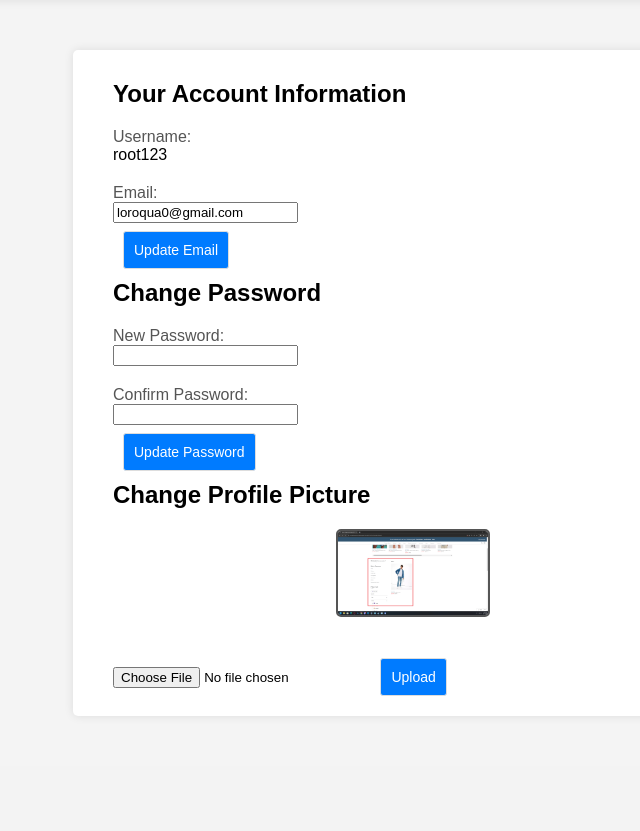
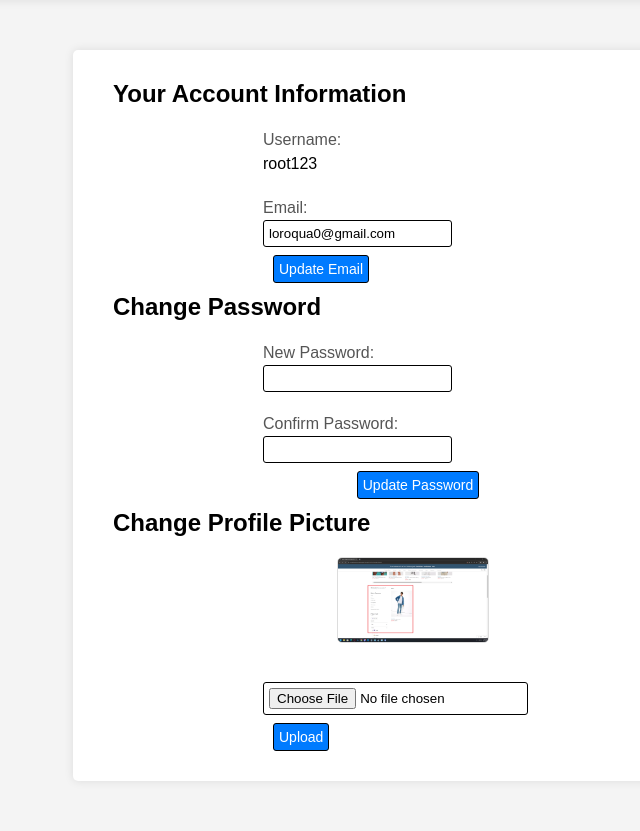
Before and after one commit to ptmp25/php-forum, a PHP site: page /account.php in a window 1280 px wide. Shown: the part 38-869 px from the top of the page, without its empty margins (227-867 px from the left). Before the commit the page ends 734 px from the top, so only its background shows below. Run offline with PHP 8.4, Linux system fonts and the light colour scheme; a user stored in the database is signed in; data comes from the database, SQL or seed files in the repository.

Commit message:
Add styling and form groups to account and profile pages

```diff
--- a/account.php
+++ b/account.php
@@ -86,16 +86,21 @@ $user = $selectStmt->fetch(PDO::FETCH_ASSOC);
 
 <!DOCTYPE html>
 <html>
+<link rel="stylesheet" type="text/css" href="styles.css">
+
 <head>
-    <?php include("header.php")?>
+    <?php include("header.php") ?>
     <title>Account Page</title>
 </head>
+
 <body>
     <div class="container">
         <h2>Your Account Information</h2>
         <div class="form-section">
             <?php if ($emailSuccess): ?>
-            <div class="success-message"><?php echo $emailSuccess; ?></div>
+                <div class="success-message">
+                    <?php echo $emailSuccess; ?>
+                </div>
             <?php endif; ?>
             <form method="post" action="">
                 <label for="username">Username:</label>
@@ -109,24 +114,36 @@ $user = $selectStmt->fetch(PDO::FETCH_ASSOC);
         <h2>Change Password</h2>
         <div class="form-section">
             <?php if ($passwordSuccess): ?>
-            <div class="success-message"><?php echo $passwordSuccess; ?></div>
+                <div class="success-message">
+                    <?php echo $passwordSuccess; ?>
+                </div>
             <?php endif; ?>
             <?php if ($passwordError): ?>
-            <div class="error-message"><?php echo $passwordError; ?></div>
+                <div class="error-message">
+                    <?php echo $passwordError; ?>
+                </div>
             <?php endif; ?>
             <form method="post" action="">
-                <label for="newPassword">New Password:</label>
-                <input type="password" name="newPassword"><br>
-                <label for="confirmPassword">Confirm Password:</label>
-                <input type="password" name="confirmPassword"><br>
-                <input type="submit" name="updatePassword" value="Update Password">
+                <div class="form-group">
+                    <label for="newPassword">New Password:</label>
+                    <input type="password" name="newPassword"><br>
+                </div>
+                <div class="form-group">
+                    <label for="confirmPassword">Confirm Password:</label>
+                    <input type="password" name="confirmPassword"><br>
+                </div>
+                <div class="submit-button">
+                    <input type="submit" name="updatePassword" value="Update Password">
+                </div>
             </form>
         </div>
 
         <h2>Change Profile Picture</h2>
         <div class="form-section">
             <?php if ($profilePicSuccess): ?>
-            <div class="success-message"><?php echo $profilePicSuccess; ?></div>
+                <div class="success-message">
+                    <?php echo $profilePicSuccess; ?>
+                </div>
             <?php endif; ?>
             <img src="profilepic/<?php echo $user['profile_pic']; ?>" alt="Profile Picture" class="profile-pic"><br>
             <form method="post" action="" enctype="multipart/form-data">
@@ -136,4 +153,5 @@ $user = $selectStmt->fetch(PDO::FETCH_ASSOC);
         </div>
     </div>
 </body>
+
 </html>
--- a/style.css
+++ b/style.css
@@ -245,3 +245,34 @@ img {
     margin-bottom: 20px;
     color: #ffffff;
 }
+/* Apply styles to the profile picture */
+.profile-pic {
+    max-width: 150px;
+    height: auto;
+    border: 1px solid #ddd;
+    border-radius: 5px;
+    margin-top: 10px;
+}
+.form-section {
+    margin: 10px auto;
+    height: 100%;
+    width: 300px;
+    background-color: #fff;
+    border-radius: 5px;
+    line-height: 1.5;
+    font-weight: 400;
+}
+.form-section input {
+    border: 0.5px solid black;
+    border-radius: 3px;
+    padding: 5px;
+}
+
+.submit-button{
+    display: block;
+    text-align: center !important;
+}
+
+.form-group{
+    margin: 0 auto;
+}
```
Also changed, not shown: profile.php (+29 -58 lines), profilepic/Screenshot 2023-08-09 214041.png (added).
